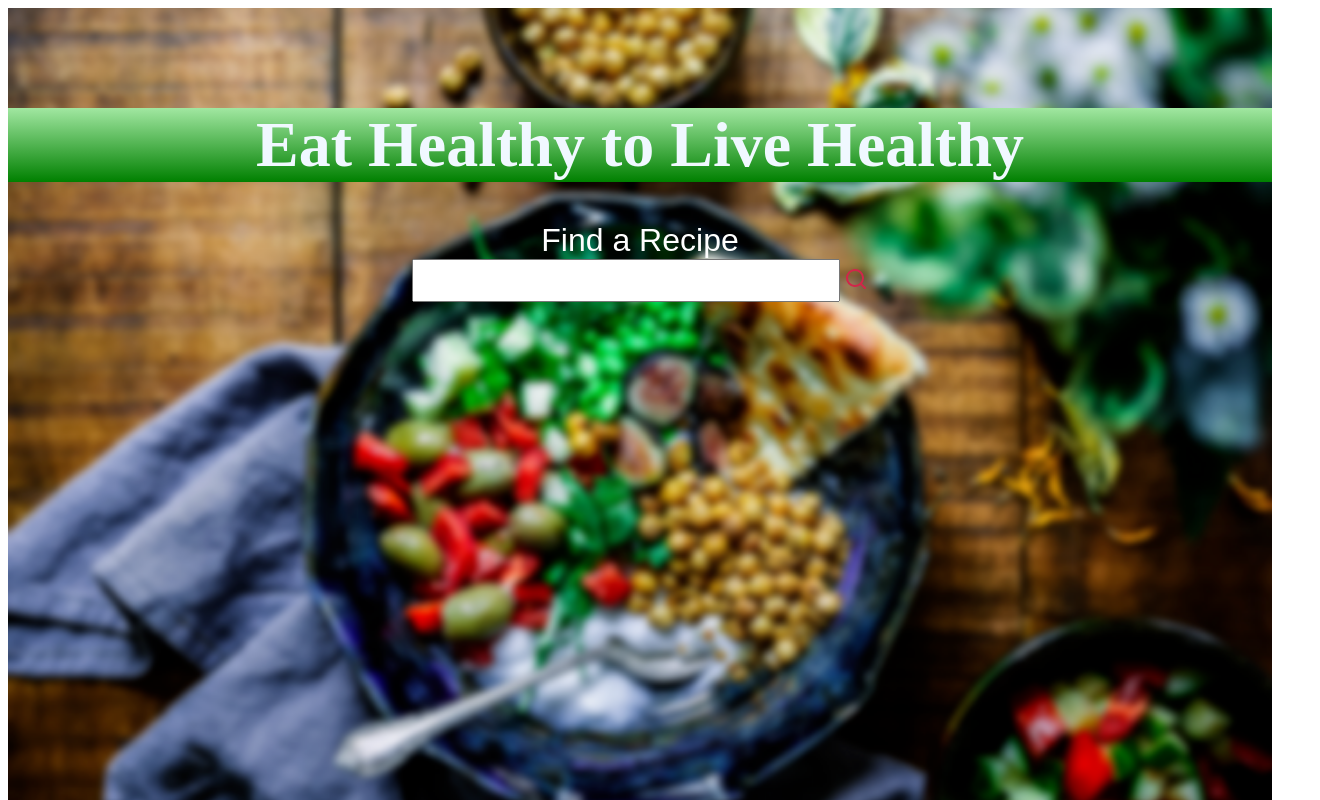
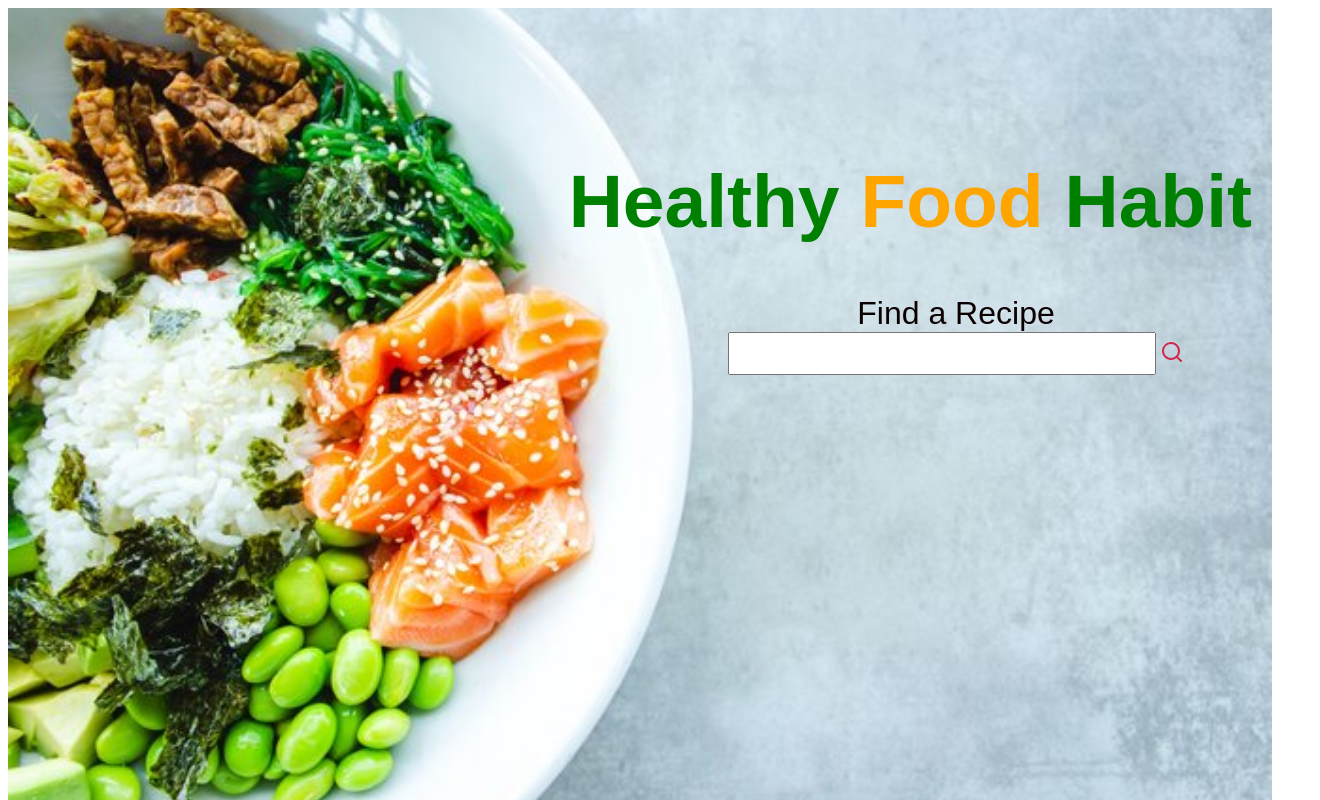
Before and after one commit to UmmeNafisa/Assignment1-food-network, a plain HTML site: page index.html in a window 1280 px wide. Shown: the top 800 px of the page, 1320 px wide, since content can reach past the window. Drawn offline with Linux system fonts and the light colour scheme; a web font is replaced by a local one.

Commit message:
top-last part edit

```diff
--- a/index.html
+++ b/index.html
@@ -15,7 +15,8 @@
 
 <body>
     <div class="top-part">
-        <h1> Eat Healthy to Live Healthy</h1>
+        <h1> Healthy <span class="txt-clr">Food </span>
+            Habit</h1>
         <form class="search-part">
             <label for="gsearch" class="search-tag"> Find a Recipe </label> <br>
             <input type="search" id="gsearch" name="gsearch">
--- a/style.css
+++ b/style.css
@@ -1,24 +1,23 @@
-body html{
+body,html{
    height: 100%;
 
 }
-h1{
-    font-size: 400%;
-    text-align: center;
-    color: aliceblue;
-    background-image: radial-gradient(darkblue skyblue);
-    border: black solid 0px;
-    margin: 20px 0px 40px 0px;
-    background-image: linear-gradient(rgb(161, 231, 161), green);
+.top-part h1{
+    font-size: 75px;
+    text-align: right;
+    color: green;
+    margin-right: 20px;
+    font-family: 'Otomanopee One', sans-serif;
 
 }
+
 .top-part{
     background-repeat: no-repeat;
     background-position: center;
-    background-image: url('image/back1.png');
+    background-image: url('image/background-top.jpg');
     background-size: cover;
-    height: 800px;
-    padding-top:80px;
+    height: 87%;
+    padding-top:100px;
 }
 #gsearch{
     font-size: xx-large;
@@ -26,9 +25,10 @@ h1{
 .search-tag{
     font-size: xx-large;
     font-family: 'Otomanopee One', sans-serif;
-    color:white
+    color:rgb(12, 1, 1)
 }
 .search-part{
+    margin-left: 50%;
     text-align: center;
 }
 .txt-clr{
@@ -40,7 +40,7 @@ h2{
 }
 h3{
     font-family: 'Otomanopee One', sans-serif;
-    font-size: 29px;
+    font-size: 30px;
     text-align: justify;
 
 }
@@ -63,8 +63,6 @@ p{
 }
 .second-part-full img{
     width: 100%;
-    padding-right: 10%;
-
 }
 .order-button{
     text-decoration: none;
@@ -127,7 +125,10 @@ p{
     padding:14px;
     border-radius: 10px;
     box-shadow: 8px 8px 30px gray;
-
+}
+.forth-part-full h3{
+    font-family: 'Otomanopee One', sans-serif;
+    font-size: 25px;
 }
 .forth-part-full img{
     width: 100%;
@@ -137,8 +138,15 @@ p{
 
 .fifth-part{
     display: flex;
-    margin-bottom: 100px;
+    margin-bottom: 50px;
     background-image: url(image/Frame\ 58.jpg);
+    background-position: center;
+    background-size: cover;
+}
+.fifth-part h2{
+    font-family: 'Otomanopee One', sans-serif;
+    font-size: 30px;
+
 }
 .fifth-part-left{
     margin-left:5%;
@@ -156,7 +164,8 @@ footer{
 
 }
 footer h3{
- padding-top: 30px;
+    font-size: 33px;
+ padding-top: 20px;
     color: green;
     font-family: 'Otomanopee One', sans-serif;
     text-align: center;
```
Also changed, not shown: image/background-top.jpg (added).
